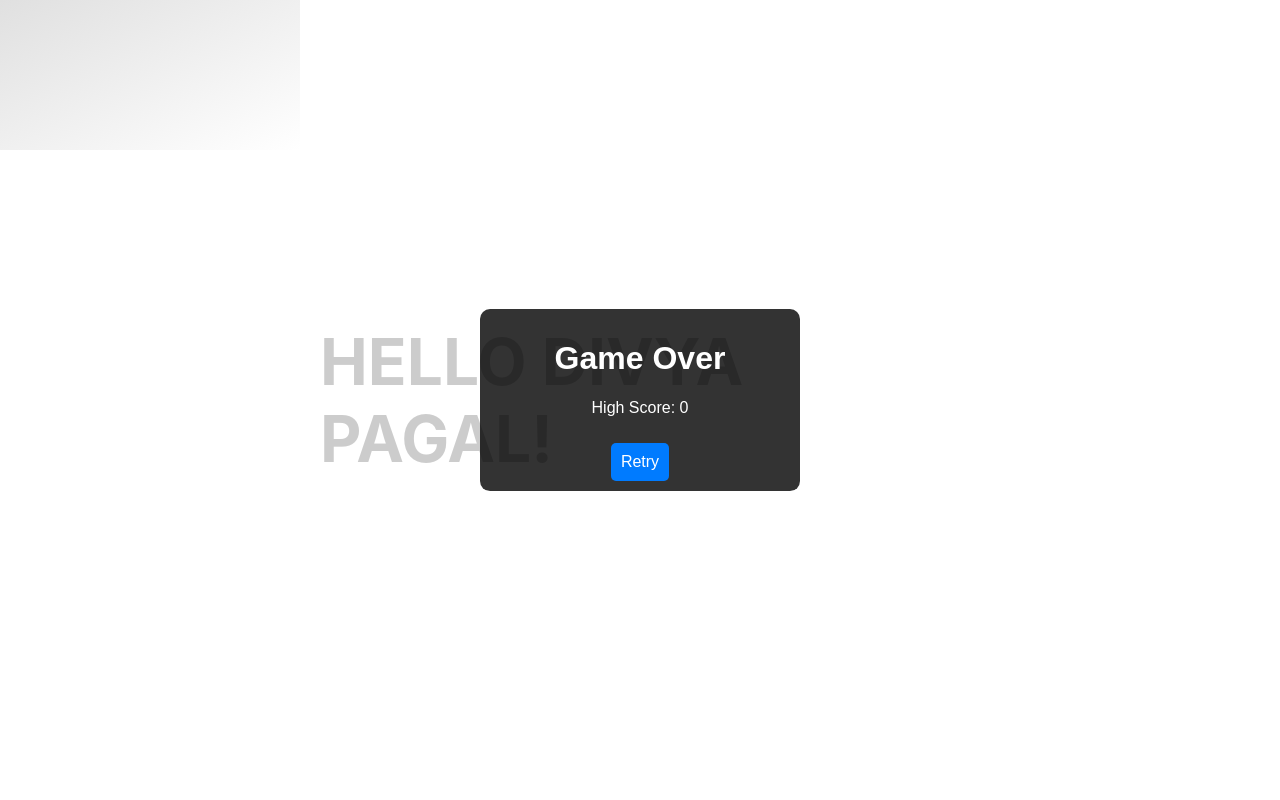
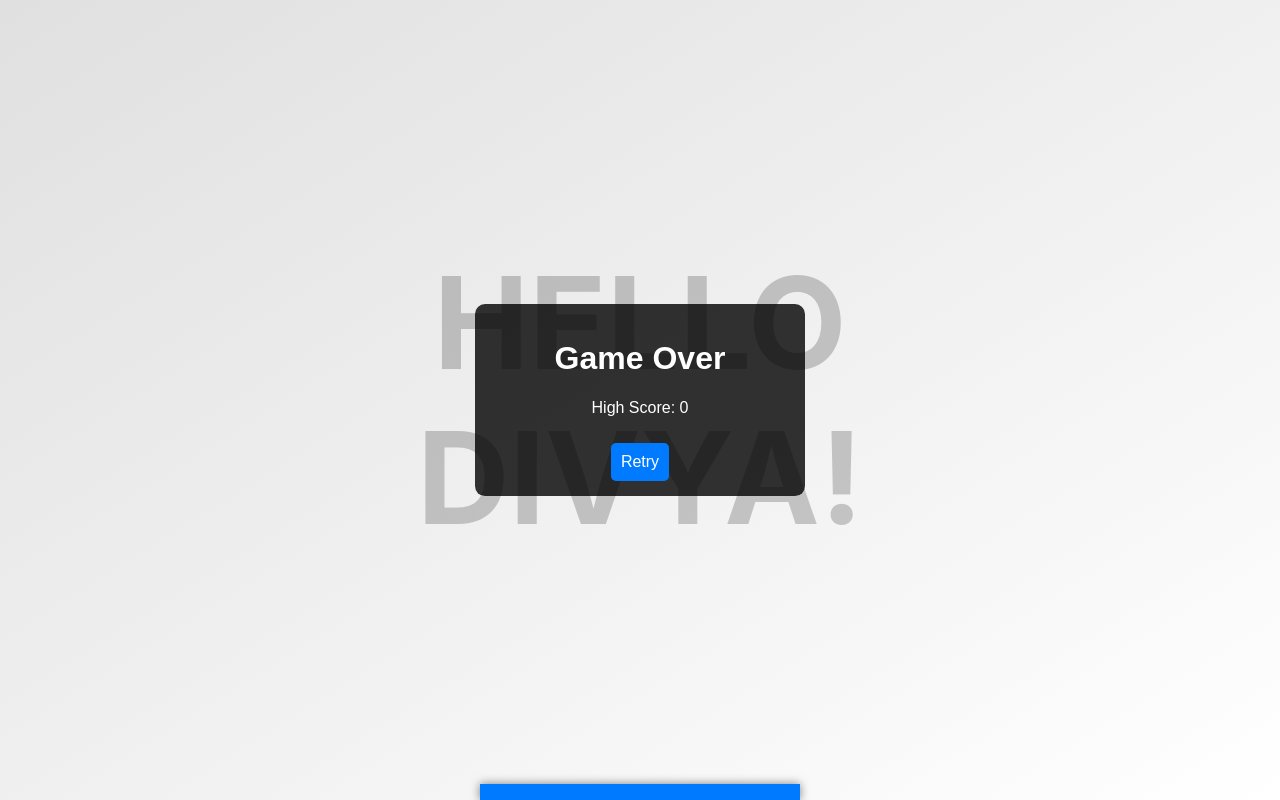
Before and after one commit to xplodd/GAMEWEB, a plain HTML site: page index.html in a window 1280 px wide. Drawn offline with Linux system fonts and the light colour scheme.

Commit message:
Update index.html

```diff
--- a/index.html
+++ b/index.html
@@ -19,11 +19,12 @@
             left: 50%;
             transform: translate(-50%, -50%);
             font-family: -apple-system, BlinkMacSystemFont, 'Segoe UI', Roboto, 'Helvetica Neue', Arial, sans-serif;
-            font-size: 5vw; /* Responsive font size */
+            font-size: 10vw; /* Responsive font size */
             color: rgba(0, 0, 0, 0.2); /* Light shadow effect */
             font-weight: bold;
             text-transform: uppercase;
             pointer-events: none; /* Prevent interaction with the text */
+            text-align: center;
         }
         #gameOverScreen {
             display: none;
@@ -34,7 +35,7 @@
             text-align: center;
             background: rgba(0, 0, 0, 0.8);
             color: #fff;
-            padding: 10px;
+            padding: 15px;
             border-radius: 10px;
             width: 80%; /* Responsive width */
             max-width: 300px; /* Max width for large screens */
@@ -56,7 +57,7 @@
 </head>
 <body>
     <canvas id="gameCanvas"></canvas>
-    <div id="backgroundText">HELLO DIVYA PAGAL!</div>
+    <div id="backgroundText">HELLO DIVYA!</div>
     <div id="gameOverScreen">
         <h1>Game Over</h1>
         <p>High Score: <span id="highScore">0</span></p>
@@ -69,29 +70,28 @@
         const gameOverScreen = document.getElementById('gameOverScreen');
         const highScoreDisplay = document.getElementById('highScore');
         const retryButton = document.getElementById('retryButton');
+        let canvasWidth = window.innerWidth;
+        let canvasHeight = window.innerHeight;
+        let paddleWidth, paddleHeight;
+        let paddleX;
+        let ballRadius;
+        let ballX, ballY;
+        const paddleSpeed = 7;
+        const ballSpeedY = 4;
+        let score = 0;
+        let highScore = 0;
 
         function resizeCanvas() {
             canvas.width = window.innerWidth;
             canvas.height = window.innerHeight;
             canvasWidth = canvas.width;
             canvasHeight = canvas.height;
+            paddleWidth = canvasWidth * 0.25;
+            paddleHeight = canvasHeight * 0.02;
+            ballRadius = canvasWidth * 0.03;
+            paddleX = (canvasWidth - paddleWidth) / 2;
             resetGame();
         }
-
-        let canvasWidth = window.innerWidth;
-        let canvasHeight = window.innerHeight;
-        let paddleWidth = canvasWidth * 0.25; // Responsive paddle width
-        let paddleHeight = canvasHeight * 0.02; // Responsive paddle height
-        let paddleX = (canvasWidth - paddleWidth) / 2;
-        const paddleSpeed = 7;
-
-        let ballRadius = canvasWidth * 0.03; // Responsive ball radius
-        let ballX = Math.random() * (canvasWidth - ballRadius * 2) + ballRadius;
-        let ballY = 0;
-        const ballSpeedY = 4;
-
-        let score = 0;
-        let highScore = 0;
 
         function resetGame() {
             paddleX = (canvasWidth - paddleWidth) / 2;
@@ -145,12 +145,23 @@
             update();
         }
 
-        document.addEventListener('mousemove', (e) => {
+        function onMouseMove(e) {
             const rect = canvas.getBoundingClientRect();
             paddleX = e.clientX - rect.left - paddleWidth / 2;
             if (paddleX < 0) paddleX = 0;
             if (paddleX > canvasWidth - paddleWidth) paddleX = canvasWidth - paddleWidth;
-        });
+        }
+
+        function onTouchMove(e) {
+            const touch = e.touches[0];
+            const rect = canvas.getBoundingClientRect();
+            paddleX = touch.clientX - rect.left - paddleWidth / 2;
+            if (paddleX < 0) paddleX = 0;
+            if (paddleX > canvasWidth - paddleWidth) paddleX = canvasWidth - paddleWidth;
+        }
+
+        document.addEventListener('mousemove', onMouseMove);
+        document.addEventListener('touchmove', onTouchMove);
 
         retryButton.addEventListener('click', () => {
             resetGame();
@@ -158,7 +169,7 @@
 
         window.addEventListener('resize', resizeCanvas);
 
-        resetGame();
+        resizeCanvas(); // Initial resize
         setInterval(draw, 10);
     </script>
 </body>
```
